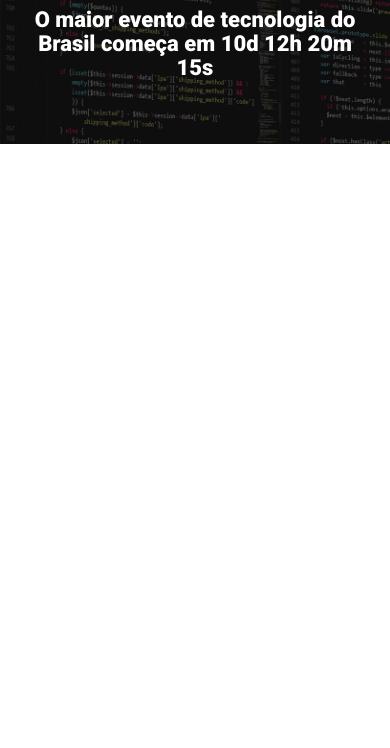
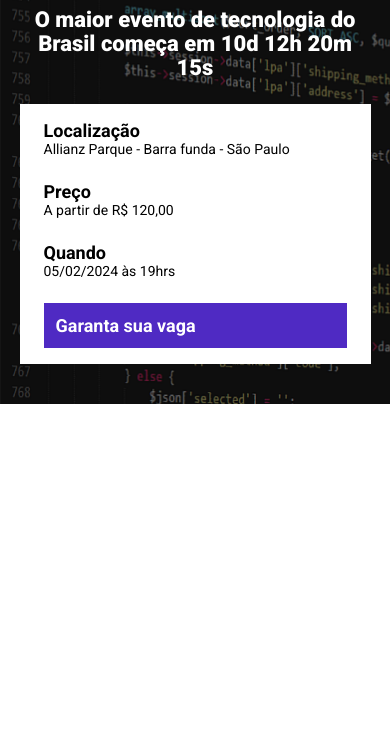
Before and after one commit to Douglas-Cunha40/Evento_Ficticio, a website built with Parcel: page src/index.html in a window 390 px wide. Shown: the part 96-844 px from the top of the page. Built offline with nearby package versions, Linux system fonts and the light colour scheme.

Commit message:
Inicio das sessões

```diff
--- a/src/index.html
+++ b/src/index.html
@@ -17,6 +17,23 @@
         <div class="container">
             <img class="hero__logo" src="./images/ebac_logo.svg" alt="EBAC">
             <p class="hero__text">O maior evento de tecnologia do Brasil começa em 10d 12h 20m 15s</p>
+            <div class="infos-bar">
+                <ul class="infos-bar__infos">
+                    <li class="infos-bar__infos__item">
+                        <b>Localização</b>
+                        Allianz Parque - Barra funda - São Paulo
+                    </li>
+                    <li class="infos-bar__infos__item">
+                        <b>Preço</b>
+                        A partir de R$ 120,00
+                    </li>
+                    <li class="infos-bar__infos__item">
+                        <b>Quando</b>
+                        05/02/2024 às 19hrs
+                    </li>
+                </ul>
+                <a href="" class="button button--primary">Garanta sua vaga</a>
+            </div>
         </div>
     </header>
 
--- /dev/null
+++ b/src/styles/components/_buttons.scss
@@ -0,0 +1,23 @@
+.button{
+    padding: 12px;
+    font-size: 18px;
+    font-weight: bold;
+    text-decoration: none;
+    text-align: center;
+    white-space: nowrap;
+
+    &--primary{
+        color: #fff;
+        background-color:#4f2ac3;
+    }
+
+    @media(max-width: 640px){
+        display: block;
+        width: 100%;
+    }
+
+    @media(max-width: 1024px){
+        display: flex;
+        align-items: center;
+    }
+}
--- /dev/null
+++ b/src/styles/components/_infos_bar.scss
@@ -0,0 +1,40 @@
+.infos-bar {
+    padding: 16px 24px;
+    background-color: #ffffff;
+    display: flex;
+    justify-content: space-between;
+
+    &__infos {
+        display: flex;
+        gap: 40px;
+
+
+        &__item {
+            font-size: 14px;
+            color: #000;
+
+            b {
+                font-size: 18px;
+                display: block;
+                color: #000;
+            }
+        }
+    }
+    @media(max-width: 640px){
+        display: block;
+
+        &__infos{
+            display: block;
+
+            &__item{
+                margin-bottom: 24px;
+            }
+        }
+    }
+
+    @media(max-width: 1024px){
+        &__infos{
+            gap: 16px;
+        }
+    }
+}
--- a/src/styles/main.scss
+++ b/src/styles/main.scss
@@ -1,11 +1,13 @@
 @use 'hero';
+@use 'components/infos_bar';
+@use 'components/buttons';
 
 *{
     margin: 0;
     padding: 0;
     box-sizing: border-box;
     font-family: Roboto, sans-serif;
-    color: #fff;
+    list-style: none;
 }
 
 .container{
```
